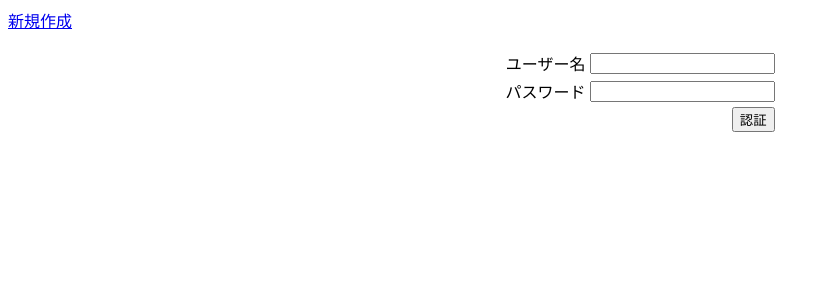
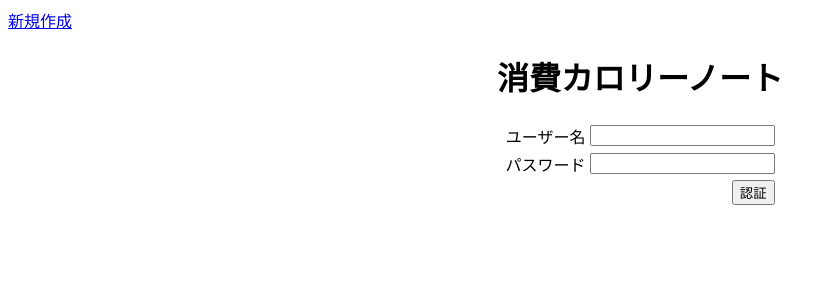
Before and after one commit to sho5518/flask, a Flask app: page /login in a window 1280 px wide. Shown: the top 300 px of the page, without its empty margins (0-835 px from the left). Run offline with Flask 2, Linux system fonts and the light colour scheme; some libraries are stand-ins or nearby versions.

Commit message:
Update login.html

```diff
--- a/templates/login.html
+++ b/templates/login.html
@@ -4,6 +4,7 @@
 </head>
 <body>
 <a href="make">新規作成</a><br>
+<h1 style="text-align: center">消費カロリーノート</h1>
 <p>{{msg | safe}}</p>
 <table align="center">
     <form method="POST" action="login">
```
